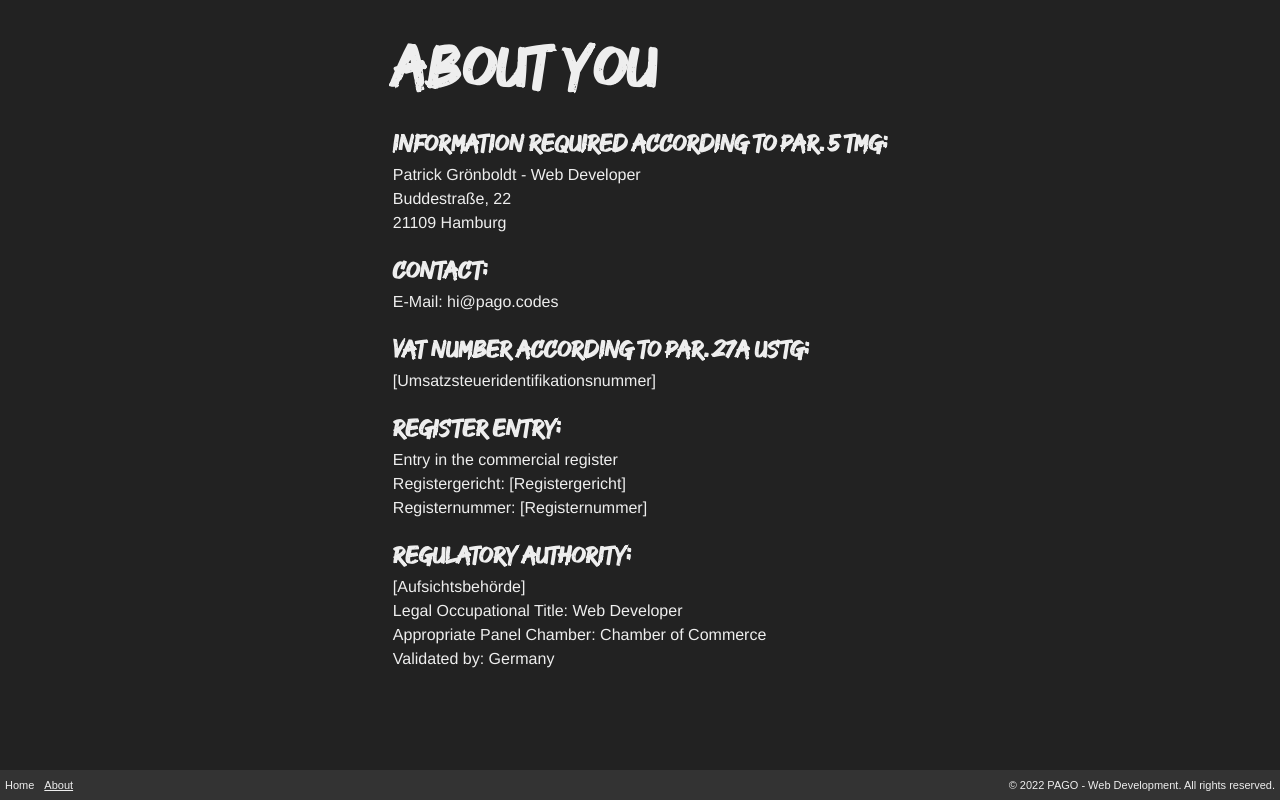
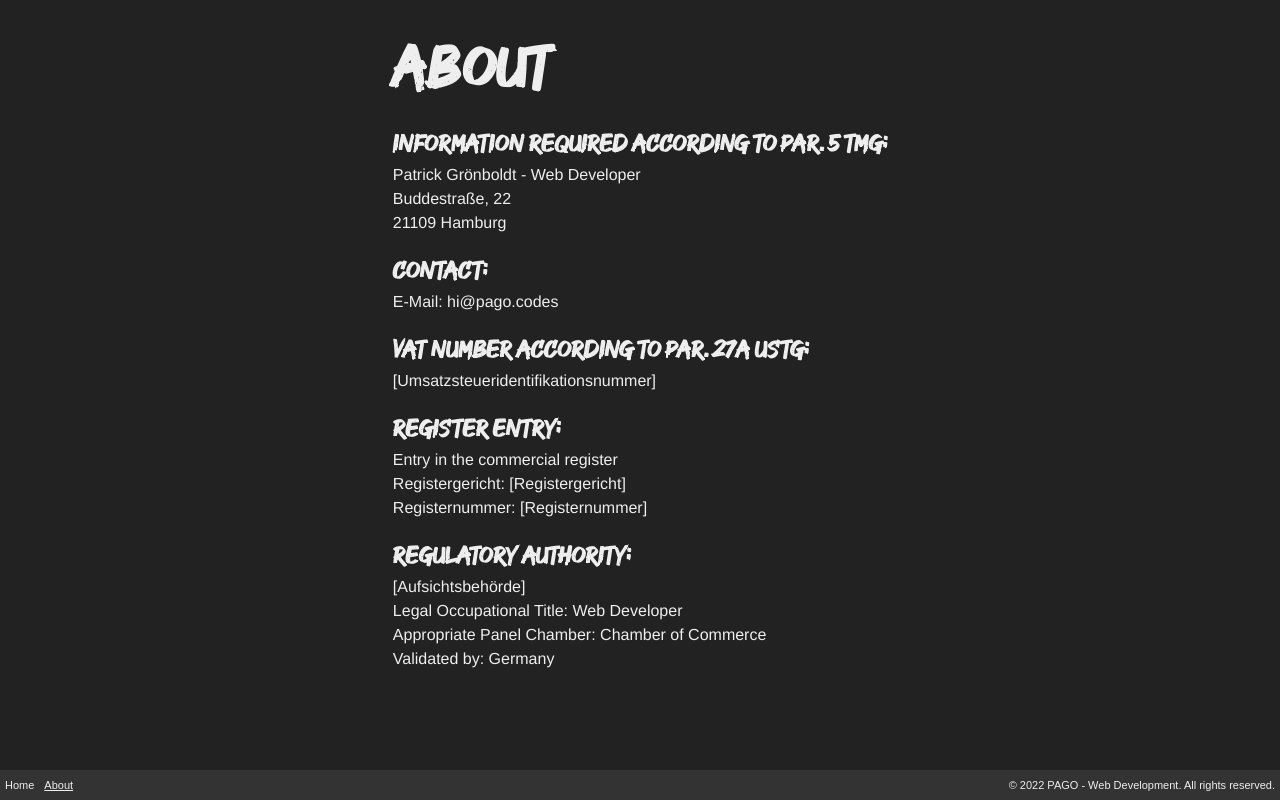
Before and after one commit to PAGOoho/pago-website, a React (Create React App) app: page /about in a window 1280 px wide. Built offline with nearby package versions, Linux system fonts and the light colour scheme.

Commit message:
Remove Quatsch

```diff
--- a/src/pages/About.jsx
+++ b/src/pages/About.jsx
@@ -11,7 +11,7 @@ function About() {
         transition={{ duration: 0.4 }}
         className="aboutwrap"
       >
-        <h1>About YOU</h1>
+        <h1>About</h1>
         <h2>Information required according to par. 5 TMG:</h2>
         <p>Patrick Grönboldt - Web Developer</p>
         <p>Buddestraße, 22</p>
```
